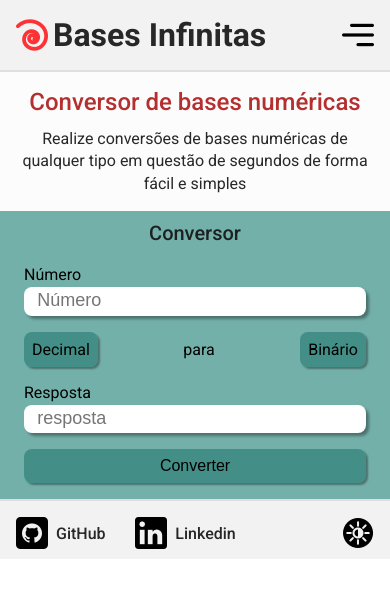
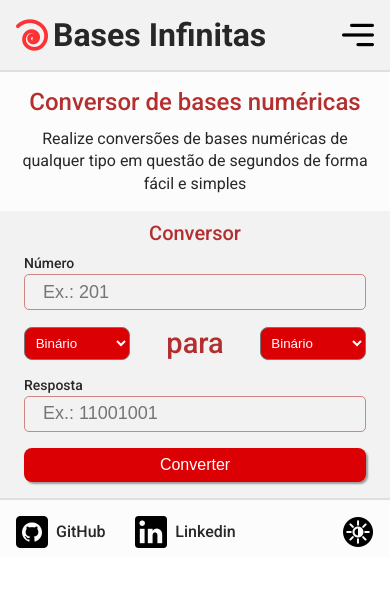
Before and after one commit to MathGPereira/conversor-de-bases, a website: page index.html in a window 390 px wide. Drawn offline with Linux system fonts and the light colour scheme.

Commit message:
Refatorando os códigos SCSS para melhorar a estilização da página na versão mobile.

```diff
--- a/index.html
+++ b/index.html
@@ -30,20 +30,38 @@
                 <form action="#" method="get" autocomplete="off" id="formulario" class="conversor__formulario">
                     <fieldset class="formulario__agrupamento">
                         <legend class="agrupamento__legenda">Número</legend>
-                        <input type="text" name="numero" id="numero" class="agrupamento__input" placeholder="Número" required data-numero>
+                        <input type="text" name="numero" id="numero" class="agrupamento__input" placeholder="Ex.: 201" required data-numero>
                     </fieldset>
                     <div class="formulario__opcoes">
-                        <div class="opcoes__origem opcoes">
-                            <p class="origem__conteudo">Decimal</p>
-                        </div>
-                        <p class="opcoes__para">para</p>
-                        <div class="opcoes__destino opcoes">
-                            <p class="destino__conteudo">Binário</p>
-                        </div>
+                        <select class="opcoes__origem opcoes">
+                            <option class="origem__conteudo" value="2">Binário</option>
+                            <option class="origem__conteudo" value="3">Ternário</option>
+                            <option class="origem__conteudo" value="4">Quaternário</option>
+                            <option class="origem__conteudo" value="5">Quinário</option>
+                            <option class="origem__conteudo" value="6">Senário</option>
+                            <option class="origem__conteudo" value="7">Setenário</option>
+                            <option class="origem__conteudo" value="8">Octal</option>
+                            <option class="origem__conteudo" value="9">Nonário</option>
+                            <option class="origem__conteudo" value="10">Decimal</option>
+                            <option class="origem__conteudo" value="-1">outros</option>
+                        </select>
+                        <option class="opcoes__para">para</option>
+                        <select class="opcoes__destino opcoes">
+                            <option class="origem__conteudo" value="2">Binário</option>
+                            <option class="origem__conteudo" value="3">Ternário</option>
+                            <option class="origem__conteudo" value="4">Quaternário</option>
+                            <option class="origem__conteudo" value="5">Quinário</option>
+                            <option class="origem__conteudo" value="6">Senário</option>
+                            <option class="origem__conteudo" value="7">Setenário</option>
+                            <option class="origem__conteudo" value="8">Octal</option>
+                            <option class="origem__conteudo" value="9">Nonário</option>
+                            <option class="origem__conteudo" value="10">Decimal</option>
+                            <option class="origem__conteudo" value="-1">outros</option>
+                        </select>
                     </div>
                     <fieldset class="formulario__agrupamento">
                         <legend class="agrupamento__legenda">Resposta</legend>
-                        <input type="text" name="resposta" id="resposta" class="agrupamento__input" placeholder="resposta" required data-resposta>
+                        <input type="text" name="resposta" id="resposta" class="agrupamento__input" placeholder="Ex.: 11001001" required data-resposta>
                     </fieldset>
                     <button type="button" class="formulario__converte">Converter</button>
                 </form>
--- a/public/js/classes/conversor.js
+++ b/public/js/classes/conversor.js
@@ -1,24 +1,24 @@
-export default class Conversor {
+// export default class Conversor {
 
-    decimalParaOutraBase(numero, base) {
-        const resto = numero % base;
-        const quociente = Math.trunc(numero / base);
+//     decimalParaOutraBase(numero, base) {
+//         const resto = numero % base;
+//         const quociente = Math.trunc(numero / base);
 
-        numeroConvertido.push(resto);
+//         numeroConvertido.push(resto);
 
-        if(quociente <= 1) {
-            numeroConvertido.push(quociente);
-            Conversor.imprimeResposta(numeroConvertido.reverse().join(""));
+//         if(quociente <= 1) {
+//             numeroConvertido.push(quociente);
+//             Conversor.imprimeResposta(numeroConvertido.reverse().join(""));
 
-            return;
-        }
+//             return;
+//         }
 
-        this.decimalParaOutraBase(quociente, base);
-    }
+//         this.decimalParaOutraBase(quociente, base);
+//     }
 
-    static imprimeResposta(numeroConvertido) {
-        $("[data-resposta]").val(numeroConvertido);
-    }
-}
+//     static imprimeResposta(numeroConvertido) {
+//         $("[data-resposta]").val(numeroConvertido);
+//     }
+// }
 
-const numeroConvertido = [];
+// const numeroConvertido = [];
--- a/public/js/main.js
+++ b/public/js/main.js
@@ -1,10 +1,10 @@
-import Conversor from "./classes/conversor.js";
+// import Conversor from "./classes/conversor.js";
 
-const conversor = new Conversor();
-const inputNumero = $("[data-numero]");
+// const conversor = new Conversor();
+// const inputNumero = $("[data-numero]");
 
-inputNumero.blur(function() {
-    const numeroParaConverter = $(this).val();
+// inputNumero.blur(function() {
+//     const numeroParaConverter = $(this).val();
 
-    conversor.decimalParaOutraBase(numeroParaConverter, 2);
-});
+//     conversor.decimalParaOutraBase(numeroParaConverter, 2);
+// });
--- a/public/sass/abstract/_variaveis.scss
+++ b/public/sass/abstract/_variaveis.scss
@@ -1,4 +1,5 @@
 // Variáveis gerais
+$cor-da-fonte: #141313e8;
 $familia-da-fonte: 'Roboto', sans-serif;
 $tamanho-da-fonte: 16px;
 $estilo-da-fonte: normal;
@@ -11,9 +12,9 @@ $preto: #000000;
 
 // Modo claro
 $cor-primaria-claro: #F2F2F2;
-$cor-secundaria-claro: #141313e8;
+$cor-secundaria-claro: #db0004;
 $cor-terciaria-claro: #ac1919e7;
-$cor-quaternaria-claro: #0672678e;
+$cor-quaternaria-claro: #FCFCFC;
 
 // Variáveis de lista
 $lista-icones: "git", "linkedin", "darkmode";
--- a/public/sass/componentes/_cabecalho.scss
+++ b/public/sass/componentes/_cabecalho.scss
@@ -9,7 +9,7 @@
     padding: 1em;
     &__logo {
         align-items: center;
-        color: $cor-secundaria-claro;
+        color: $cor-da-fonte;
         column-gap: 5px;
         cursor: pointer;
         display: flex;
--- a/public/sass/componentes/_principal.scss
+++ b/public/sass/componentes/_principal.scss
@@ -3,7 +3,7 @@
 .principal {
     text-align: center;
     &__introducao {
-        background-color: #FCFCFC;
+        background-color: $cor-quaternaria-claro;
         padding: 1em;
         .introducao__titulo {
             color: $cor-terciaria-claro;
@@ -12,21 +12,21 @@
             margin-bottom: .5em;
         }
         .introducao__texto {
-            color: $cor-secundaria-claro;
+            color: $cor-da-fonte;
             line-height: $altura-da-linha-da-fonte;
         }
     }
     &__conversor {
         align-items: center;
-        background-color: $cor-quaternaria-claro;
+        background-color: $cor-primaria-claro;
         display: flex;
         flex-direction: column;
         padding: 0 1.5em 1em;
         .conversor__titulo {
-            color: $cor-secundaria-claro;
+            color: $cor-terciaria-claro;
             font-size: 20px;
             font-weight: 500;
-            padding: 0.5em 0 1em;
+            padding: 0.5em;
         }
         .conversor__formulario {
             display: flex;
@@ -37,16 +37,28 @@
                 box-sizing: border-box;
                 padding-top: .2em;
                 .agrupamento__input {
-                    border: none;
-                    border-radius: 8px;
-                    box-shadow: 3px 3px 3px rgba(0, 0, 0, 0.356);
-                    padding: 0.5em 1em;
+                    background-color: transparent;
+                    border: 1px solid hsla(0, 75%, 39%, 0.5);
+                    border-radius: 5px;
+                    box-sizing: border-box;
+                    font-size: 18px;
+                    padding: 0.35em 1em;
                     width: 100%;
-                    outline: none;
                     &::placeholder {
                         font-size: 18px;
                         vertical-align: middle;
                     }
+                    &:focus {
+                        border-color: hsla(0, 75%, 39%);
+                        box-shadow: inset 1px 1px 1px rgba(0, 0, 0, 0.356);
+                        //outline: 2px solid $cor-terciaria-claro;
+                        outline: none;
+                    }
+                }
+                .agrupamento__legenda {
+                    color: $cor-da-fonte;
+                    font-size: calc($tamanho-da-fonte - 2px);
+                    font-weight: 500;
                 }
             }
             .formulario__opcoes {
@@ -56,25 +68,37 @@
                 justify-content: space-between;
                 margin: 1em 0;
                 .opcoes {
-                    background-color: #1d776e8f;
+                    background-color: $cor-secundaria-claro;
                     border-radius: 8px;
-                    box-shadow: 2px 2px 2px rgba(0, 0, 0, 0.356);
+                    color: $branco;
+                    font-weight: 500;
                     cursor: pointer;
                     padding: .5em;
-                    transition: background-color .3s ease-in-out;
+                    transition: all .3s ease-in-out;
                     &:hover {
-                        background-color: #05ac9b8f;
+                        background-color: $cor-terciaria-claro;
                     }
+                }
+                .opcoes__para {
+                    color: $cor-terciaria-claro;
+                    font-size: 29px;
+                    font-weight: 500;
                 }
             }
             .formulario__converte {
-                background-color: #1d776e8f;
+                background-color: $cor-secundaria-claro;
                 border-radius: 8px;
                 box-shadow: 2px 2px 2px rgba(0, 0, 0, 0.356);
+                color: $branco;
                 cursor: pointer;
                 font-size: 16px;
+                font-weight: 500;
                 margin-top: 1em;
                 padding: .5em;
+                transition: all .3s ease-in-out;
+                &:hover {
+                    background-color: $cor-terciaria-claro;
+                }
             }
         }
     }
--- a/public/sass/componentes/_rodape.scss
+++ b/public/sass/componentes/_rodape.scss
@@ -3,7 +3,7 @@
 .rodape {
     align-items: center;
     box-sizing: border-box;
-    background-color: $cor-primaria-claro;
+    background-color: $cor-quaternaria-claro;
     border-top: 2px solid #dfdfdf;
     display: grid;
     grid-template: repeat(1, auto) / repeat(2, 1fr) 1fr;
@@ -28,8 +28,11 @@
     }
 
     &__link {
-        color: $cor-secundaria-claro;
+        color: $cor-da-fonte;
         font-weight: 500;
+        &:hover {
+            text-decoration: underline;
+        }
     }
 
     .area-clicavel {
```
Also changed, not shown: public/sass/style.css, 1 other file.
